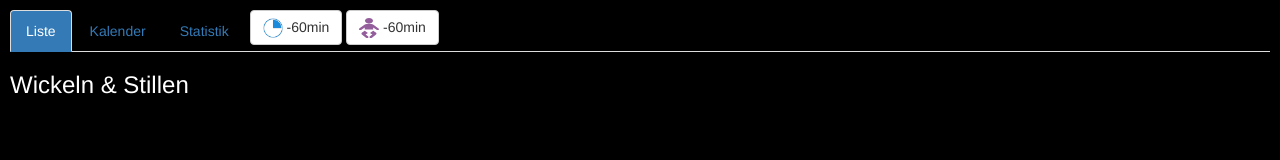
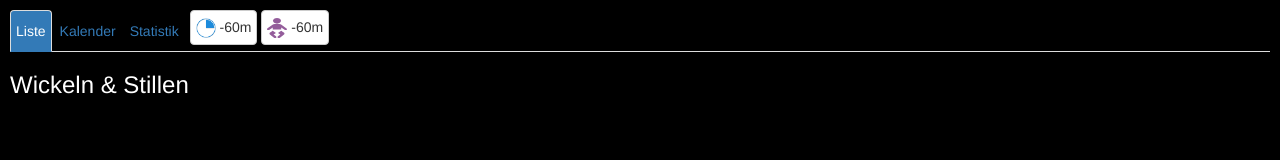
Before and after one commit to alexanderlink/Node-Still-Wickel, a website: page static/index.html in a window 1280 px wide. Drawn offline with nearby package versions, Linux system fonts and the light colour scheme; no server answers.

Commit message:
narrow tabs

```diff
--- a/static/index.html
+++ b/static/index.html
@@ -197,6 +197,12 @@
       background-color: rgb(51, 122, 183);
       color: white;
     }
+    .nav > li > a {
+      padding: 10px 5px;
+    }
+    .btn {
+      padding: 6px 5px;
+    }
   </style>
 
 </head>
@@ -208,8 +214,8 @@
       <a data-toggle="tab" href="#liste">Liste</a></li>
   <li><a data-toggle="tab" href="#calendar">Kalender</a></li>
   <li><a style="margin-right: 5px" data-toggle="tab" href="#stats">Statistik</a></li>
-  <a class="btn btn-default notify" data-toggle="tab" href="#liste"><img src='img/time_quarter.png' width="20px" height="20px"> {{lastStillDiff}}min</a>
-  <a class="btn btn-default notify" data-toggle="tab" href="#liste"><img src='img/Child_in_diaper_icon.svg' width="20px" height="20px"> {{lastWickelDiff}}min</a>
+  <a class="btn btn-default notify" data-toggle="tab" href="#liste"><img src='img/time_quarter.png' width="20px" height="20px"> {{lastStillDiff}}m</a>
+  <a class="btn btn-default notify" data-toggle="tab" href="#liste"><img src='img/Child_in_diaper_icon.svg' width="20px" height="20px"> {{lastWickelDiff}}m</a>
 </ul>
 
 <div class="tab-content">
```
